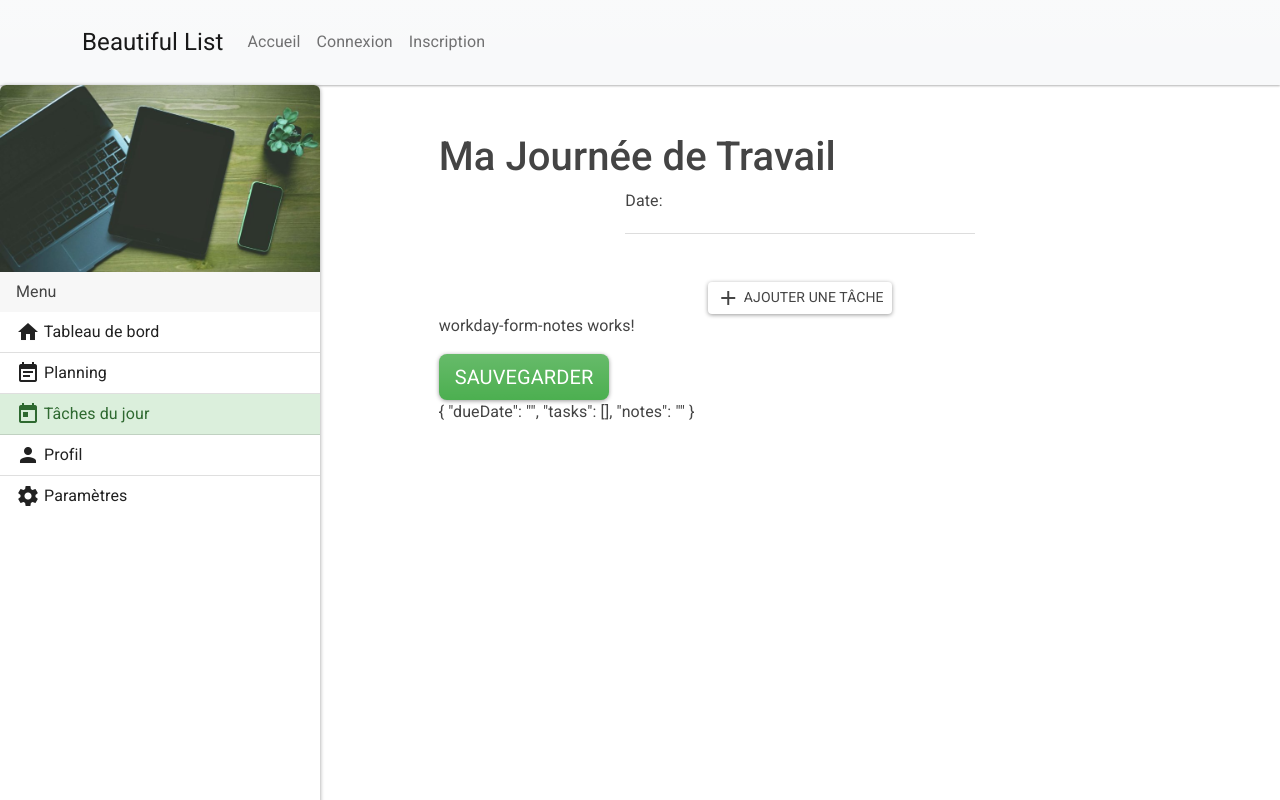
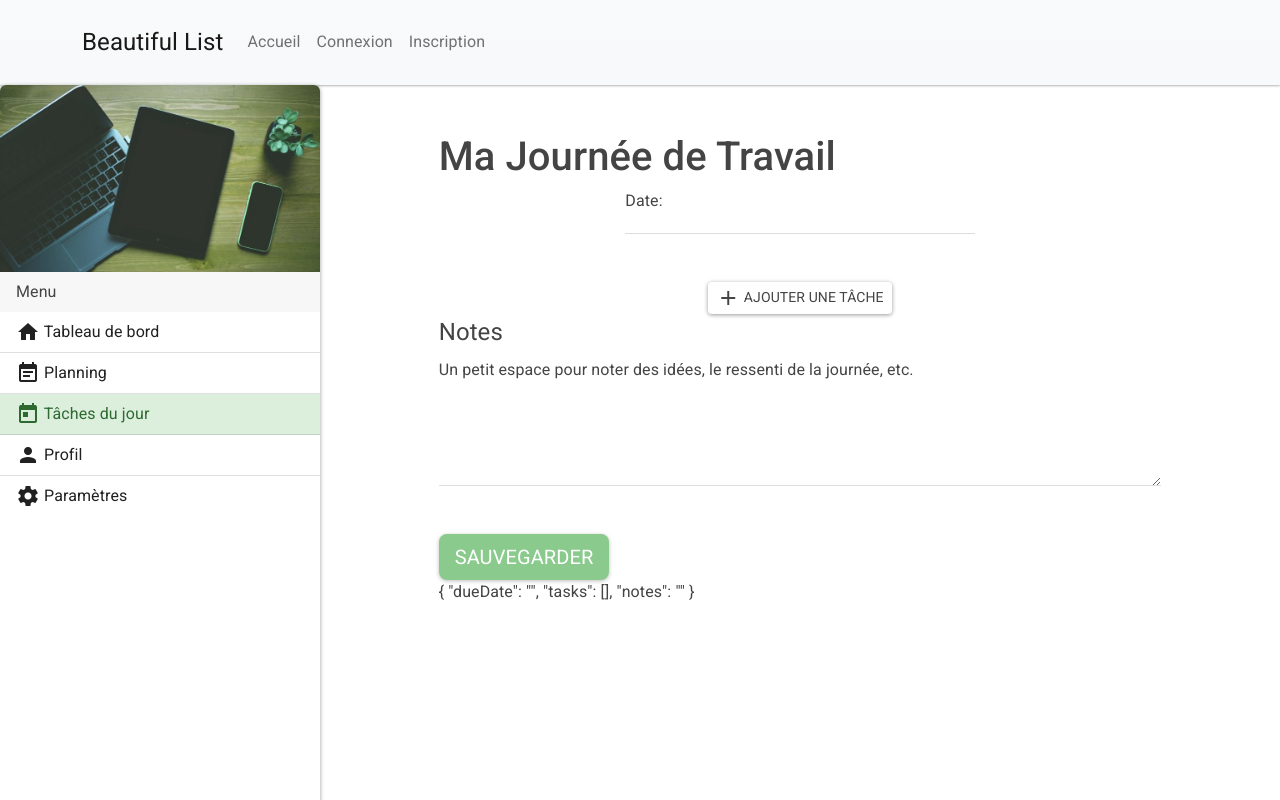
Before and after one commit to Franck-Descombes/TimeWise, an Angular app: page /app/workday in a window 1280 px wide. Shown: the top 800 px of the page. Built offline with nearby package versions, Linux system fonts and the light colour scheme.

Commit message:
add form's validators

```diff
--- a/src/app/protected/workday/workday-form-date/workday-form-date.component.html
+++ b/src/app/protected/workday/workday-form-date/workday-form-date.component.html
@@ -1,5 +1,5 @@
 <!-- bsDatepicker (attribut from ngx-bootstrap) : transforme ce simple champ input de type texte en un datepicker complet et fonctionnel.
-     bsConfig directive from ngx-bootstrap) : personnalise des éléments (dont le format de la date attendue) => affiche la date dans un format français -->
+     bsConfig (directive from ngx-bootstrap) : personnalise des éléments (dont le format de la date attendue) => affiche la date dans un format français -->
 <div class="row mb-5">
      <div class="col-md-6 mx-auto">
           <div class="form-inline">
@@ -10,7 +10,7 @@
                     [formControl]="dueDate"
                     [bsConfig]="{ dateInputFormat: 'DD/MM/YYYY' }"
                     type="text"
-        class="form-control form-control-sm align-middle"/>
+                    class="form-control form-control-sm align-middle" />
                </div>
           </div>
      </div>
--- a/src/app/protected/workday/workday-form-notes/workday-form-notes.component.html
+++ b/src/app/protected/workday/workday-form-notes/workday-form-notes.component.html
@@ -1 +1,12 @@
-<p>workday-form-notes works!</p>
+<!-- fieldset crée une section à part à l’intérieur du form -->
+<fieldset class="mb-5">
+    <legend>Notes</legend>
+    <div class="form-group">
+        <label for="notes">
+            Un petit espace pour noter des idées, le ressenti de la journée, etc.
+        </label>
+        <!-- rows permet d’indiquer le nb de lignes prévues pour le bloc de texte -->
+        <textarea [formControl]="notes" class="form-control" id="notes" rows="3">
+     </textarea>
+    </div>
+</fieldset>
--- a/src/app/protected/workday/workday-form-notes/workday-form-notes.component.ts
+++ b/src/app/protected/workday/workday-form-notes/workday-form-notes.component.ts
@@ -1,4 +1,6 @@
-import { Component } from '@angular/core';
+// Composant dédié à la gestion des notes.
+import { Component, OnInit, Input } from '@angular/core';
+import { FormControl } from '@angular/forms';
 
 @Component({
   selector: 'al-workday-form-notes',
@@ -7,5 +9,10 @@ import { Component } from '@angular/core';
   ]
 })
 export class WorkdayFormNotesComponent {
+  @Input() notes: FormControl; // réception du champ des notes
+
+  constructor() { }
+
+  ngOnInit() { }
 
 }
--- a/src/app/protected/workday/workday-form-tasks-add/workday-form-tasks-add.component.ts
+++ b/src/app/protected/workday/workday-form-tasks-add/workday-form-tasks-add.component.ts
@@ -8,8 +8,7 @@ import { Component, EventEmitter, OnInit, Output } from '@angular/core';
 })
 export class WorkdayFormTasksAddComponent implements OnInit {
 
-  // émission d’événement : addedTask
-  @Output() addedTask = new EventEmitter<void>();
+  @Output() addedTask = new EventEmitter<void>(); // émission d’événement : addedTask
 
   ngOnInit(): void { }
 
--- a/src/app/protected/workday/workday-form-tasks/workday-form-tasks.component.ts
+++ b/src/app/protected/workday/workday-form-tasks/workday-form-tasks.component.ts
@@ -1,5 +1,5 @@
 import { Component, Input } from '@angular/core';
-import { FormArray, FormGroup, FormBuilder } from '@angular/forms'; // le FormBuilder simplifie l’ajout d’une tâche.
+import { FormArray, FormGroup, FormBuilder, Validators } from '@angular/forms'; // le FormBuilder simplifie l’ajout d’une tâche.
 
 @Component({
   selector: 'al-workday-form-tasks',
@@ -8,27 +8,44 @@ import { FormArray, FormGroup, FormBuilder } from '@angular/forms'; // le FormBu
   ]
 })
 export class WorkdayFormTasksComponent {
-  // Pour accéder à la liste des champs à l’intérieur de l'entrée 'tasks' de type FormArray
+  // Accéde à la liste des champs à l’intérieur de l'entrée 'tasks' de type FormArray.
   @Input() tasks: FormArray;
   @Input() workdayForm: FormGroup;
 
-  taskControlList: FormGroup[]; // prop. 'intermédiaire' => tableau d’instance de FormGroup qui est légèremment différent de l’objet FormArray en tant que tel.
+  taskControlList: FormGroup[]; // prop. 'intermédiaire' qui est un [] d’instance de FormGroup qui est légèremment différent de l’objet FormArray en tant que tel.
 
-  constructor(private fb: FormBuilder) { } // injection du FormBuilder
+  constructor(private fb: FormBuilder) { } // injection du FormBuilder.
 
   ngOnInit(): void {
     this.taskControlList = this.tasks.controls as FormGroup[];
   }
 
-  // Instancie un nouveau FormGroup contenant un titre de tâche vide.
+  // externalisation de la création d’un nouveau champ pour une tâche.
+  createTaskForm(): FormGroup {
+    const taskForm: FormGroup = this.fb.group({
+      // min & max permettent de valider des nombres ; minLength & maxLength pour les strings.
+      'title': ['', [
+        Validators.required,
+        Validators.minLength(1),
+        Validators.maxLength(150)
+      ]],
+      'todo': [1, [
+        Validators.required,
+        Validators.min(1),
+        Validators.max(5)
+      ]],
+      'done': 0 // champ non visible & non éditable. initialisé 0 car l’utilisateur n’a pas commencé à travailler sur une tâche fraîchement créée.
+    });
+
+    return taskForm;
+  }
+
+  // Créer un nouveau champ pour une tâche.
   onAddedTask() {
-    const taskGroup: FormGroup = this.fb.group({
-      'title': ''
-    });
-    // Pousse cette tâche vierge dans la liste des tâches du formulaire.
-    this.tasks.push(taskGroup)
+    const task: FormGroup = this.createTaskForm();
+    this.tasks.push(task);
   }
-  // (spécifique au FormArray) Prend en param un index et retire le champ présent à cet index dans le tableau des tâches.
+  // Prend en param un index et retire le champ présent à cet index dans le tableau des tâches (spécifique au FormArray).
   onRemovedTask(index: number) {
     this.tasks.removeAt(index);
   }
--- a/src/app/protected/workday/workday-form/workday-form.component.html
+++ b/src/app/protected/workday/workday-form/workday-form.component.html
@@ -9,7 +9,7 @@
         ==> Donc on passe aussi le formulaire en entier au fils, afin de ne pas lever d’erreur. -->
     <al-workday-form-tasks [workdayForm]="workdayForm" [tasks]="tasks"></al-workday-form-tasks>
 
-    <al-workday-form-notes></al-workday-form-notes>
+    <al-workday-form-notes [notes]="notes"></al-workday-form-notes>
 
     <div class="text-right">
         <button (click)="submit()" type="submit" class="btn btn-success btn-lg" [disabled]="workdayForm.invalid">
--- a/src/app/protected/workday/workday-form/workday-form.component.ts
+++ b/src/app/protected/workday/workday-form/workday-form.component.ts
@@ -1,7 +1,6 @@
 import { Component, OnInit } from '@angular/core';
-// FormArray permet de regrouper des champs de formulaire sans avoir à déterminer le nombre à l'avance.
-
-import { FormGroup, FormArray, FormBuilder, FormControl } from '@angular/forms';
+import { FormGroup, FormArray, FormBuilder, FormControl } from '@angular/forms'; // FormArray permet de regrouper des champs de formulaire sans avoir à déterminer le nombre à l'avance.
+import { Validators } from '@angular/forms';
 
 @Component({
   selector: 'al-workday-form',
@@ -24,11 +23,19 @@ export class WorkdayFormComponent implements OnInit {
   get tasks() { return this.workdayForm.get('tasks') as FormArray; }
 
   // un FormArray agrège les valeurs et l’état de validité des champs qui le composent.
+  // Validation's rules for workdays
   createWorkdayForm(): FormGroup {
     const workdayForm: FormGroup = this.fb.group({
-      'dueDate': '',
-      'tasks': this.fb.array([]),
-      'notes': '',
+      'dueDate': ['', [
+        Validators.required
+      ]],
+      'tasks': this.fb.array([], [
+        Validators.required,
+        Validators.maxLength(6)
+      ]),
+      'notes': ['', [
+        Validators.maxLength(1000)
+      ]]
     });
     return workdayForm;
   }
```
Lines whose indentation alone changed are shown as unchanged.
